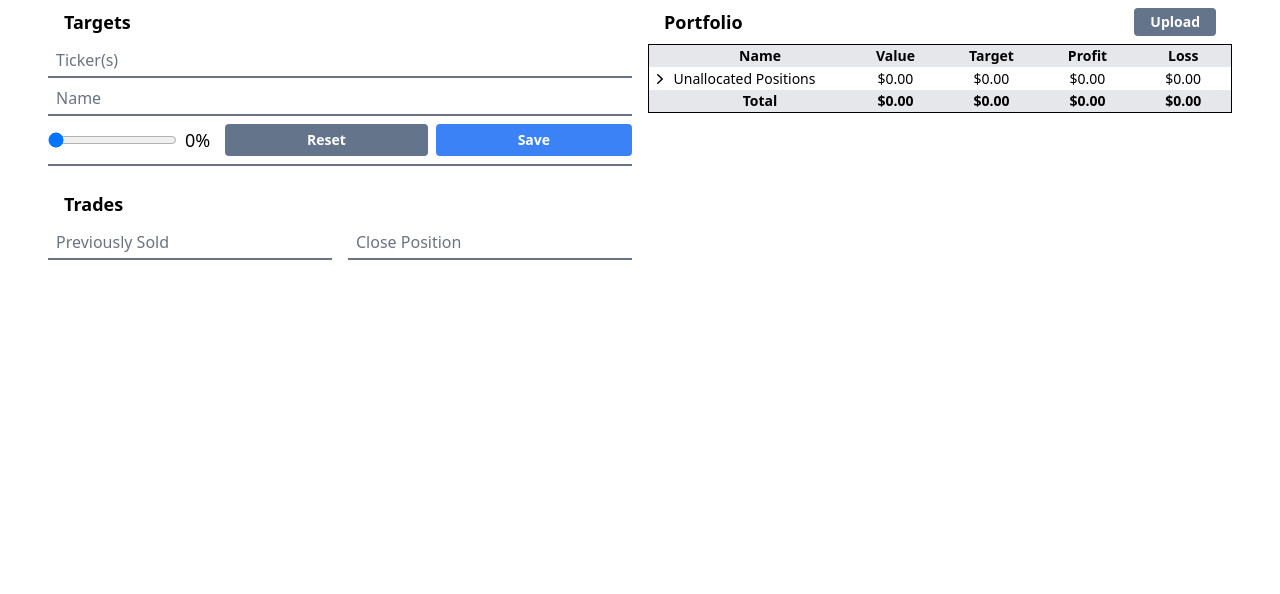
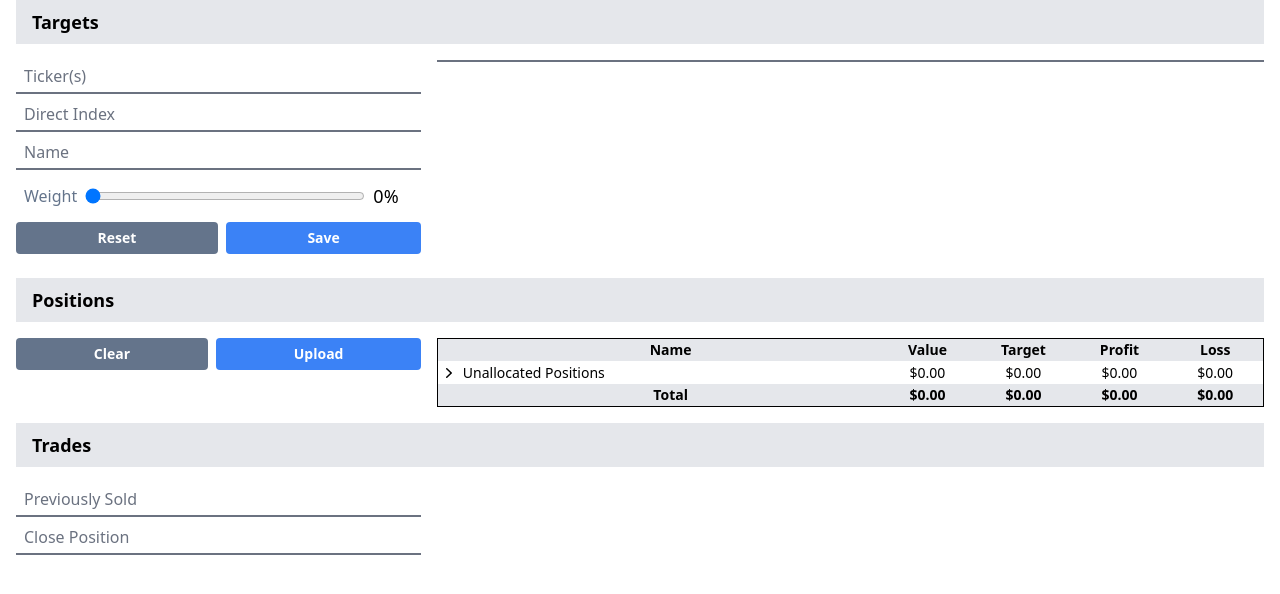
Before and after one commit to sbquinlan/portfolio_tlh, a React (Vite) app: page / in a window 1280 px wide. Shown: the top 594 px of the page. Built offline with nearby package versions, Linux system fonts and the light colour scheme.

Commit message:
redo layout

```diff
--- a/src/App.tsx
+++ b/src/App.tsx
@@ -4,7 +4,7 @@ import TradeSection from './components/TradeSection';
 
 function App() {
   return (
-    <div className="container grid grid-flow-row-dense lg:grid-cols-2 grid-cols-1 gap-4 mx-auto md:px-12 px-4">
+    <div className="container flex flex-col gap-4 mx-auto px-4">
       <TargetSection />
       <PositionSection />
       <TradeSection />
--- a/src/components/AccountUpload.tsx
+++ b/src/components/PositionEditor.tsx
@@ -24,7 +24,7 @@ type TProps = {
   onChange: (p: Record<string, AccountPosition>) => void;
 };
 
-export default function AccountUpload({ onChange }: TProps) {
+export default function PositionEditor({ onChange }: TProps) {
   async function _onChange(e: React.ChangeEvent<HTMLInputElement>) {
     const file = e.target.files![0];
     if (!file) {
@@ -59,7 +59,14 @@ export default function AccountUpload({ onChange }: TProps) {
   }
   const input_ref = useRef<HTMLInputElement>(null);
   return (
-    <span>
+    <div className="flex flex-row items-stretch justify-evenly justify-items-stretch text-sm gap-2 h-8 mb-2">
+      <button
+        className="flex-grow bg-slate-500 hover:bg-blue-700 text-white font-semibold py-1 px-1 rounded"
+        onClick={() => { onChange({}) }}
+      >
+        Clear
+      </button>
+      <span className="flex-grow">
         <input
           ref={input_ref}
           className="hidden"
@@ -68,7 +75,7 @@ export default function AccountUpload({ onChange }: TProps) {
           onChange={_onChange}
         />
         <button
-        className="bg-slate-500 hover:bg-blue-700 text-white text-sm font-semibold py-1 px-4 rounded"
+          className="h-full w-full bg-blue-500 hover:bg-blue-700 text-white font-semibold py-1 px-1 rounded"
           onClick={() => {
             input_ref.current?.click();
           }}
@@ -76,5 +83,7 @@ export default function AccountUpload({ onChange }: TProps) {
           Upload
         </button>
       </span>
+    </div>
+
   );
 }
--- a/src/components/PositionSection.tsx
+++ b/src/components/PositionSection.tsx
@@ -1,5 +1,5 @@
 import { useAppDispatch } from '../data/store';
-import AccountUpload from './AccountUpload';
+import PositionEditor from './PositionEditor';
 import PositionTable from './PositionTable';
 import { loadPositions } from '../data/portfolio';
 import SectionCard from './SectionCard';
@@ -9,8 +9,8 @@ function PositionSection({}: TProps) {
   const dispatch = useAppDispatch();
   return (
     <SectionCard
-      title="Portfolio"
-      header={<AccountUpload onChange={(p) => dispatch(loadPositions(p))} />}
+      title="Positions"
+      controls={<PositionEditor onChange={(p) => dispatch(loadPositions(p))} />}
     >
       <PositionTable />
     </SectionCard>
--- a/src/components/SectionCard.tsx
+++ b/src/components/SectionCard.tsx
@@ -2,22 +2,22 @@ import { PropsWithChildren } from 'react';
 
 type TProps = {
   title: string;
-  header?: React.ReactNode;
+  controls: React.ReactNode | undefined,
 } & React.HTMLAttributes<HTMLDivElement>;
 function SectionCard({
   className,
   title,
-  header,
+  controls,
   children,
   ...rest
 }: PropsWithChildren<TProps>) {
   return (
-    <div className={`flex flex-col ${className}`} {...rest}>
-      <div className="flex-shrink-0 flex flex-row items-center py-2 px-4">
-        <h1 className="flex-1 truncate text-lg font-bold">{title}</h1>
-        {header}
+    <div {...rest} className="lg:grid lg:grid-cols-3 lg:gap-4">
+      <div className="lg:col-span-3 bg-gray-200 truncate text-lg font-bold py-2 px-4">
+        <h1>{title}</h1>
       </div>
-      <div className="flex-1 overflow-auto">{children}</div>
+      <div>{controls}</div>
+      <div className="lg:col-span-2">{children}</div>
     </div>
   );
 }
--- a/src/components/TargetEditor.tsx
+++ b/src/components/TargetEditor.tsx
@@ -17,6 +17,7 @@ export function TargetEditor({
   clearTarget,
 }: TTargetEditorProps) {
   const [symbol_search, setSymbolSearch] = useState('');
+  const [direct_index, setDirectIndex] = useState('');
   const [target_draft, setTargetDraft] = useState<Omit<TargetPosition, 'key'>>(
     selected ?? { weight: 0, name: '', tickers: [] }
   );
@@ -25,7 +26,7 @@ export function TargetEditor({
     setTargetDraft(selected ?? { weight: 0, name: '', tickers: [] });
   }, [selected]);
 
-  const options = useMemo(() => {
+  const symbol_options = useMemo(() => {
     if (symbol_search.length == 0) return [];
     return rank_options(
       symbol_search.toUpperCase(),
@@ -34,6 +35,16 @@ export function TargetEditor({
       (t) => t.ticker
     );
   }, [symbol_search, target_draft.tickers]);
+  const direct_index_options = useMemo(() => {
+    if (direct_index.length == 0) return [];
+    return rank_options(
+      direct_index.toUpperCase(),
+      target_draft.tickers,
+      [],
+      t => t
+    );
+  }, [direct_index, target_draft.tickers]);
+
   const display_weight = Math.round((target_draft.weight ?? 0) * 100);
   return (
     <div className="flex-shrink-0 w-full text-sm mb-2">
@@ -41,7 +52,7 @@ export function TargetEditor({
         className="form-input mt-0 mb-1 px-2 py-1 border-0 border-b-2 focus-within:border-blue-600 focus:ring-0 cursor-text"
         aria-label="tickers"
         placeholder="Ticker(s)"
-        options={options}
+        options={symbol_options}
         value={symbol_search}
         onChange={(e) => {
           setSymbolSearch(e.target.value);
@@ -70,6 +81,33 @@ export function TargetEditor({
         listComponent={TickerTypeaheadList}
         tokensComponent={TickerTokenList}
       />
+      <Tokenizer
+        className="form-input mt-0 mb-1 px-2 py-1 border-0 border-b-2 focus-within:border-blue-600 focus:ring-0 cursor-text"
+        aria-label="direct_index"
+        placeholder="Direct Index"
+        disabled={target_draft.tickers.length === 0 || Boolean(target_draft.direct)}
+        options={direct_index_options}
+        value={direct_index}
+        onChange={(e) => {
+          setDirectIndex(e.target.value);
+        }}
+        tokens={target_draft.direct ? [target_draft.direct] : []}
+        onSelectOption={(option: string) => {
+          setTargetDraft((draft) => ({
+            ...draft,
+            direct: option,
+          }));
+          setDirectIndex('');
+        }}
+        onRemoveToken={(_) => {
+          setTargetDraft((draft) => ({
+            ...draft,
+            direct: undefined
+          }));
+        }}
+        listComponent={TickerTypeaheadList}
+        tokensComponent={TickerTokenList}
+      />
       <input
         className="w-full form-input mt-0 mb-2 px-2 py-1 border-0 border-b-2 focus-within:border-blue-600 focus:ring-0 cursor-text"
         type="text"
@@ -79,10 +117,9 @@ export function TargetEditor({
           setTargetDraft({ ...target_draft, name: e.target.value })
         }
       />
-      <div className="flex flex-row items-stretch justify-evenly justify-items-stretch gap-2 h-8">
-        <span className="flex flex-row items-center">
-          <input
-            className=""
+      <span className="flex flex-row gap-2 px-2 py-0.5 mb-2 items-center">
+        <span className="py-1 text-slate-500 text-base">Weight</span>
+        <input className="flex-grow"
           type="range"
           min={0}
           max={100}
@@ -94,8 +131,9 @@ export function TargetEditor({
             })
           }
         />
-          <span className="w-10 px-2 py-1 text-lg">{display_weight}%</span>
+        <span className="w-10 text-lg">{display_weight}%</span>
       </span>
+      <div className="flex flex-row items-stretch justify-evenly justify-items-stretch gap-2 h-8">
         <button
           className="flex-grow bg-slate-500 hover:bg-blue-700 text-white font-semibold py-1 px-1 rounded"
           onClick={() => {
--- a/src/components/TargetRow.tsx
+++ b/src/components/TargetRow.tsx
@@ -21,14 +21,15 @@ function TargetRow({ target, onSelectTarget, onDeleteTarget }: TProps) {
       className="flex flex-row select-none items-center border-b border-gray-500 last:border-b-0 px-2 py-1 hover:border-blue-500 hover:bg-blue-300 cursor-pointer"
       onClick={priv_onSelect}
     >
-      <div className="flex-1">
-        <div className="truncate">
-          <span className="text-sm font-semibold">{target.name}</span>
-          <span className="text-sm text-gray-500 ml-2">
-            {target.tickers.join(', ')}
-          </span>
-        </div>
-        {/* future direct indexing control */}
+      <div className="flex-1 truncate">
+        <span className="text-sm font-semibold">{target.name}</span>
+        {target.tickers.map(
+          t => (
+            <span className={`text-sm ${target.direct === t ? ' text-blue-600' : 'text-gray-500'} ml-1`}>
+              {t}
+            </span>
+          )
+        )}
       </div>
       <span className="text-sm font-semibold border-gray-500">
         {target.weight * 100}%
--- a/src/components/TargetSection.tsx
+++ b/src/components/TargetSection.tsx
@@ -15,8 +15,7 @@ function TargetSection({}: TProps) {
     undefined
   );
   return (
-    <SectionCard title="Targets">
-      <div className="flex flex-col max-h-full">
+    <SectionCard title="Targets" controls={
       <TargetEditor
         target={selected}
         saveTarget={(t) => {
@@ -25,6 +24,7 @@ function TargetSection({}: TProps) {
         }}
         clearTarget={() => setSelected(undefined)}
       />
+    }>
       <ul className="border border-gray-500">
         {targets.map((p) => (
           <TargetRow
@@ -35,7 +35,6 @@ function TargetSection({}: TProps) {
           />
         ))}
       </ul>
-      </div>
     </SectionCard>
   );
 }
--- a/src/components/TradeSection.tsx
+++ b/src/components/TradeSection.tsx
@@ -105,13 +105,12 @@ function TradeSection({}: TProps) {
     ({ value: a_val }, { value: b_val }) => b_val - a_val
   );
   return (
-    <SectionCard title="Trades">
-      <div className="flex flex-row items-stretch gap-4 h-10 w-full mb-2 text-sm">
-        <div className="w-full">
+    <SectionCard title="Trades" controls={
+      <div className="w-full text-sm mb-2">
         <Tokenizer
           aria-label="Wash Sale"
           placeholder="Previously Sold"
-            className="flex-grow form-input mt-0 mb-1 px-2 py-1 border-0 border-b-2 focus-within:border-blue-600 focus:ring-0 cursor-text"
+          className="form-input mt-0 mb-1 px-2 py-1 border-0 border-b-2 focus-within:border-blue-600 focus:ring-0 cursor-text"
           options={wash_sale_options}
           value={wash_sale_search}
           onChange={(e) => setWashSaleSearch(e.target.value)}
@@ -126,12 +125,10 @@ function TradeSection({}: TProps) {
           listComponent={TickerTypeaheadList}
           tokensComponent={TickerTokenList}
         />
-        </div>
-        <div className="w-full">
         <Tokenizer
           aria-label="Close Position"
           placeholder="Close Position"
-            className="flex-grow form-input mt-0 mb-1 px-2 py-1 border-0 border-b-2 focus-within:border-blue-600 focus:ring-0 cursor-text"
+          className="form-input mt-0 mb-1 px-2 py-1 border-0 border-b-2 focus-within:border-blue-600 focus:ring-0 cursor-text"
           options={offset_gains_options}
           value={offset_gains_search}
           onChange={(e) => setOffsetGainsSearch(e.target.value)}
@@ -147,7 +144,7 @@ function TradeSection({}: TProps) {
           tokensComponent={TickerTokenList}
         />
       </div>
-      </div>
+    }>
       <TradeTable trades={trades} />
     </SectionCard>
   );
--- a/src/data/targets.ts
+++ b/src/data/targets.ts
@@ -5,6 +5,7 @@ import { v4 as uuid } from 'uuid';
 
 export interface TargetPosition extends IKeyable {
   tickers: string[];
+  direct?: string;
   name: string;
   weight: number;
 }
```
Lines whose indentation alone changed are shown as unchanged.
